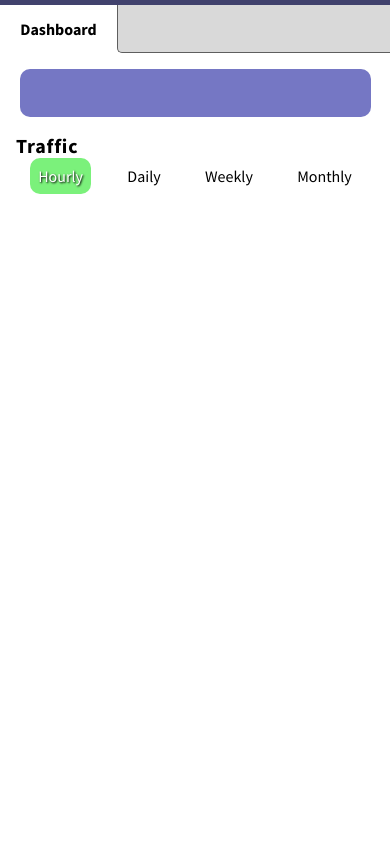
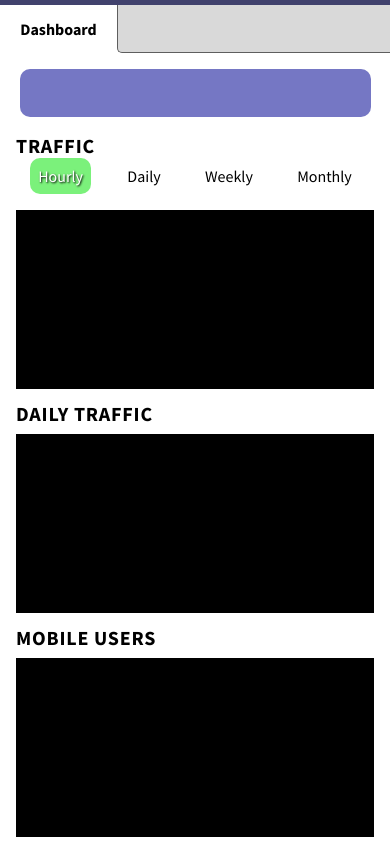
Before and after one commit to TravisAlstrand/FEWD_7.2, a plain HTML site: page index.html in a window 390 px wide. Shown: the part 113-962 px from the top of the page. Before the commit the page ends 844 px from the top, so only its background shows below. Drawn offline with Linux system fonts and the light colour scheme.

Commit message:
chart areas started

```diff
--- a/css/style.css
+++ b/css/style.css
@@ -137,7 +137,9 @@ nav {
 
 /* === CHARTS === */
 
-.traffic {
+.traffic,
+.daily,
+.mobile {
   padding-inline: 1rem;
 }
 
@@ -150,6 +152,7 @@ h3 {
 .traffic-nav {
   display: flex;
   justify-content: space-around;
+  margin-bottom: .5rem;
   list-style: none;
 }
 
@@ -169,3 +172,9 @@ h3 {
   color: white;
   text-shadow: 1px 1px 2px black;
 }
+
+canvas {
+  width: 100%;
+  margin-block: .5rem;
+  background-color: black;
+}
--- a/index.html
+++ b/index.html
@@ -53,7 +53,7 @@
     <div class="alert"></div>
     <section class="traffic">
       <div class="traffic-header">
-        <h3>Traffic</h3>
+        <h3>TRAFFIC</h3>
         <ul class="traffic-nav">
           <li class="traffic-nav-link active">Hourly</li>
           <li class="traffic-nav-link">Daily</li>
@@ -65,7 +65,20 @@
         <canvas id="traffic-chart"></canvas>
       </div>
     </section>
+    <section class="daily">
+      <h3>DAILY TRAFFIC</h3>
+      <div class="widget-container-half">
+        <canvas id="daily-chart"></canvas>
+      </div>
+    </section>
+        <section class="mobile">
+      <h3>MOBILE USERS</h3>
+      <div class="widget-container-half">
+        <canvas id="mobile-chart"></canvas>
+      </div>
+    </section>
   </main>
+
   <script src="./js/app.js"></script>
 </body>
 </html>
```
